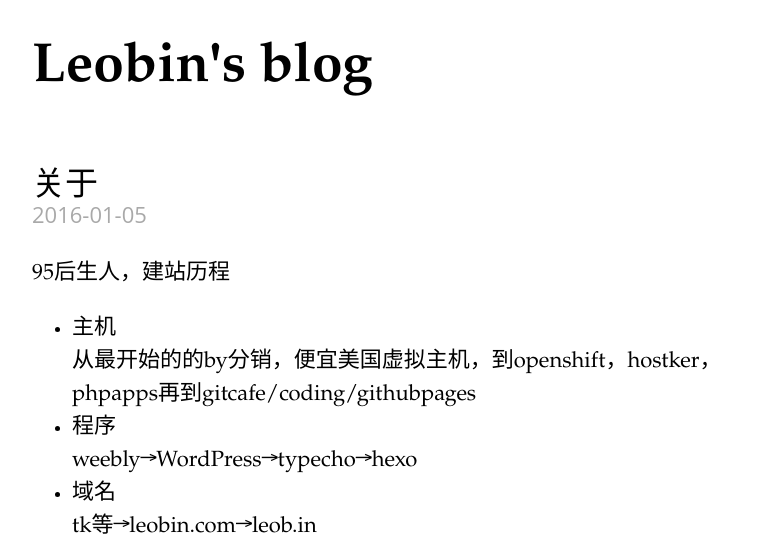
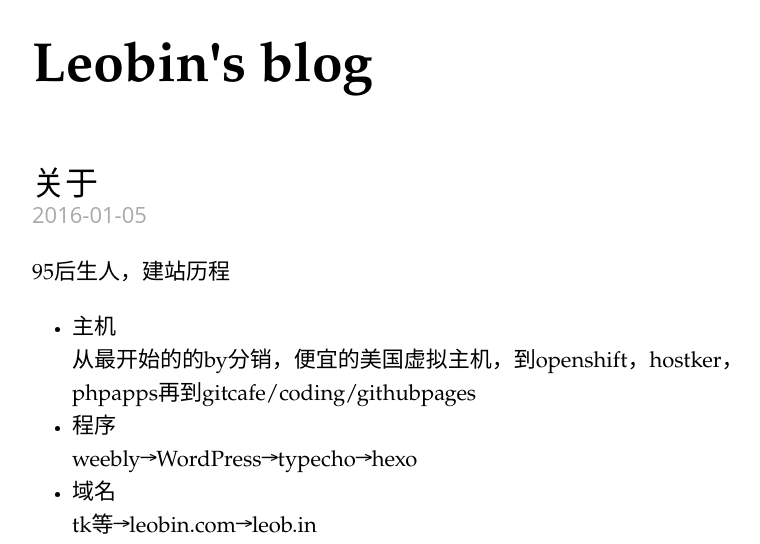
Before and after one commit to liaobin/liaobin66.github.io, a plain HTML site: page about/index.html in a window 1280 px wide. Shown: the top 544 px of the page, without its empty margins (224-984 px from the left). Drawn offline with nearby package versions, Linux system fonts and the light colour scheme; a script that the page names is missing.

Commit message:
Site updated: 2016-04-09 19:50:56

```diff
--- a/about/index.html
+++ b/about/index.html
@@ -1,6 +1,6 @@
 <!DOCTYPE html><html><head><meta charset="UTF-8"><meta name="author" content="leobin"><meta name="viewport" content="width=device-width, initial-scale=1.0"><title>关于</title><link rel="stylesheet" type="text/css" href="//cdnjsnet.b0.upaiyun.com/normalize/3.0.3/normalize.min.css"><link rel="stylesheet" type="text/css" href="/css/carbon.css"><!--script(defer='defer', src=theme.cdn.jQuery + '/jquery/2.1.4/jquery.min.js')--><!--script(defer='defer', src=theme.cdn.pjax + '/jquery.pjax/1.9.5/jquery.pjax.min.js')--><!--script(defer='defer', src=theme.cdn.carbon + '/js/carbon.js')--></head><body><div id="container"><div id="banner"><h1 id="site-title"><a href="/">Leobin's blog</a></h1><p id="site-subtitle"></p></div><div id="content"><div class="meta"><h2 class="article-title"><a href="/about/">关于</a></h2><div class="article-date">2016-01-05</div></div><div class="extra"><span class="Tags">Tags: 無.</span></div><div class="extra"><span class="Categorias">Categorias: 無.</span></div><div class="article-content"><p>95后生人，建站历程</p>
 <ul>
-<li>主机<br>从最开始的的by分销，便宜美国虚拟主机，到openshift，hostker，phpapps再到gitcafe/coding/githubpages</li>
+<li>主机<br>从最开始的的by分销，便宜的美国虚拟主机，到openshift，hostker，phpapps再到gitcafe/coding/githubpages</li>
 <li>程序<br>weebly→WordPress→typecho→hexo</li>
 <li>域名<br>tk等→leobin.com→leob.in</li>
 </ul>
```
